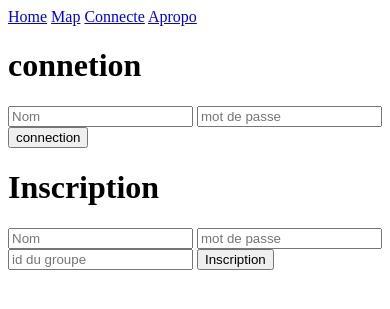
After one commit to berthy21/TraceurGps, a Django app: page /connetion in a window 390 px wide. The commit adds this page. Shown: the top 309 px of the page. Run offline with Django 4.2, Linux system fonts and the light colour scheme.

Commit message:
update file template

```diff
--- a/openSource/map/views.py
+++ b/openSource/map/views.py
@@ -17,3 +17,18 @@ def index(request):
         'm':m,
     }
     return render(request,'index.html',context)
+
+
+def connect(request):
+    return render(request,'connect.html')
+
+
+def map (request):
+    return render(request,'map.html')
+
+def head (request):
+    return render(request,'head.html')
+
+
+def about(request):
+    return render(request,'about.html')
--- a/openSource/openSource/urls.py
+++ b/openSource/openSource/urls.py
@@ -15,9 +15,14 @@ Including another URLconf
 """
 from django.contrib import admin
 from django.urls import path
-from map import views
+from map import views as map_views
 
 urlpatterns = [
     path('admin/', admin.site.urls),
-    path ('', views.index, name = 'index'),
+    path ('', map_views.index, name = 'index'),
+    path ('connetion',map_views.connect, name = 'connect'),
+    path ('map',map_views.map, name = 'map'),
+    path ('about',map_views.about, name = 'about'),
+    path ('.',map_views.head, name = 'head'),
+
 ]
--- /dev/null
+++ b/openSource/templates/about.html
@@ -0,0 +1 @@
+{% extends 'head.html' %}
--- /dev/null
+++ b/openSource/templates/connect.html
@@ -0,0 +1,32 @@
+<html>
+
+<head>
+
+    <div class="topnav">
+        <a class="active" href="{%url 'index'%}">Home</a>
+        <a href="{%url 'map'%}">Map</a>
+        <a href="{%url 'connect'%}">Connecte</a>
+        <a href="{%url 'about'%}">Apropo</a>
+    </div>
+
+</head>
+
+<body>
+    <h1>connetion</h1>
+    <form method="POST" action="/">
+        <input type="text" name="name" placeholder="Nom">
+        <input type="password" name="password" placeholder="mot de passe">
+        <input type="submit" name="verifiepassword" value="connection">
+    </form>
+
+    <h1>Inscription </h1>
+    <form method="POST" action="/">
+        <input type="text" name="newUser" placeholder="Nom">
+        <input type="password" name="newPassword" placeholder="mot de passe">
+        <input type="text" name="idGroupe" placeholder="id du groupe">
+        <input type="submit" name="createPassword" value="Inscription">
+    </form>
+</body>
+
+
+</html>
```
Also changed, not shown: openSource/templates/head.html (added, +9 -0 lines), openSource/templates/index.html (+6 -3 lines), openSource/templates/map.html (added, +9 -0 lines).
